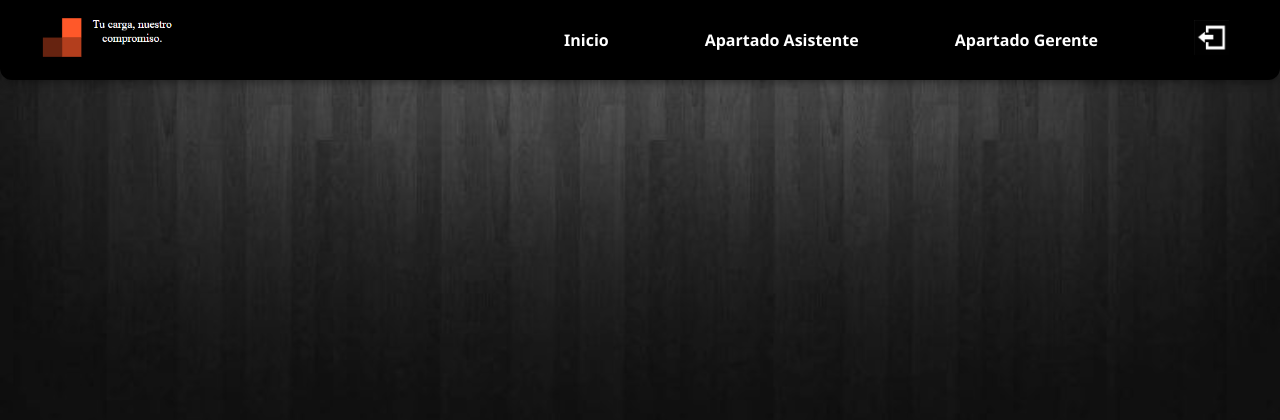
After one commit to Danii1314/2entregablephp, a PHP site: page /templates/Components/php/navbarInscrVehicular.php in a window 1280 px wide. The commit adds this page. Shown: the top 420 px of the page. Run offline with PHP 8.4, Linux system fonts and the light colour scheme.

Commit message:
Ui Asistente, arreglo Registro Vehicular

```diff
--- a/templates/Components/NvarGerente.php
+++ b/templates/Components/NvarGerente.php
@@ -15,7 +15,7 @@
       <ul>
         <li><a href="/Visualestudio/2entregablephp/assets/php/ApartadoGerente/Inicio.php">Inicio</a></li>
         <li><a href="/Visualestudio/2entregablephp/assets/php/ApartadoGerente/Inscripcion.php">Inscripcion<br> De Empleados</a></li>
-        <li><a href="/Visualestudio/2entregablephp/assets/php/ApartadoGerente/InscripcionVehiculo.php">Registrar <br>Vehiculos</a></li>
+        <li><a href="/Visualestudio/2entregablephp/templates/Components/php/inscripcionVehicular.php">Registrar <br>Vehiculos</a></li>
         <li><a href="/Visualestudio/2entregablephp/assets/php/ApartadoGerente/Contabilidad.php">Contabilidad</a></li>
         <li>
           <a href="/Visualestudio/2entregablephp/Html/ApartadoUsarios/ApartadoUsuario.php">
--- a/assets/Css/ApartadoGerente/inscripicionVehiculo.css
+++ b/templates/Components/css/inscripcionVehicular.css
@@ -1,5 +1,5 @@
 body {
-    background-image: url("../../Images/mantenimientosCorrectivos.jpg");
+    background-image: url("/Visualestudio/2entregablephp/assets/Images/mantenimientosCorrectivos.jpg");
     font-family: Arial, sans-serif;
     color: #fff;
     margin: 0;
--- /dev/null
+++ b/templates/Components/css/navbarInscrVehicular.css
@@ -0,0 +1,206 @@
+/* navbarAsistente.css */
+* { margin: 0; padding: 0; box-sizing: border-box; }
+
+body {
+  background-image: url("/Visualestudio/2entregablephp/assets/Images/mantenimientosCorrectivos.jpg");
+  background-size: cover; /* Asegura que la imagen cubra toda la pantalla */
+  background-position: center;
+  font-family: 'Segoe UI', sans-serif;
+  padding-top: 80px; /* Ajuste del padding superior para que no quede cubierto por la navbar fija */
+  color: #fff;
+}
+
+/* Barra de navegación */
+header {
+    position: fixed;
+    top: 0;
+    left: 0;
+    width: 100%;
+    height: 80px; /* Ajusta a la altura real de tu header */
+    display: flex;
+    align-items: center;
+    justify-content: space-between; /* Alinea el logo a la izquierda y la navegación a la derecha */
+    background-color: #000;
+    color: #fff;
+    padding: 0 1rem;
+    z-index: 999;
+    border-bottom-left-radius: 12px;
+    border-bottom-right-radius: 12px;
+    box-shadow: 0 2px 8px rgba(0, 0, 0, 0.4);
+  }
+
+  /* Logo */
+  header .logo img {
+    height: 70px;
+    padding-right: 55px;
+  }
+
+  /* Navegación */
+  nav ul {
+    display: flex; /* Cambiado a flex */
+    list-style: none;
+    gap: 6rem;
+    align-items: center;
+    flex-wrap: nowrap;
+    justify-content: flex-end; /* Alinea los items hacia la derecha */
+  }
+
+  nav ul li {
+    white-space: nowrap;
+    position: relative; /* Necesario para colocar la línea */
+  }
+
+  nav ul li a {
+    color: #fff;
+    text-decoration: none;
+    font-weight: bold;
+    font-size: 1rem;
+    transition: color .2s ease;
+    position: relative; /* Necesario para la línea */
+  }
+
+  nav ul li a::before {
+    content: ''; /* Genera la línea */
+    position: absolute;
+    bottom: -5px; /* Ajusta la posición de la línea */
+    left: 0;
+    width: 100%;
+    height: 2px; /* Grosor de la línea */
+    background-color: #fff;
+    transform: scaleX(0); /* Empieza invisible */
+    transform-origin: right;
+    transition: transform 0.3s ease-out;
+  }
+
+  nav ul li a:hover::before {
+    transform: scaleX(1); /* Hace que la línea se expanda de derecha a izquierda */
+    transform-origin: left; /* La animación se inicia desde la izquierda */
+  }
+
+  nav ul li a:hover {
+    color: #c2c7dd;
+  }
+
+  nav ul li.logout img {
+    height: 35px;
+    padding: 0 1rem 0 0;
+  }
+
+
+/* Formulario */
+.form-wrapper {
+  display: flex;
+  justify-content: center;
+  align-items: center;
+  min-height: calc(100vh - 80px); /* Ajuste si tu navbar tiene otro alto */
+  padding-top: 20px;
+}
+
+.form {
+  display: flex;
+  flex-direction: column;
+  gap: 15px;
+  max-width: 400px;
+  padding: 25px;
+  border-radius: 20px;
+  background-color: #1a1a1a;
+  color: #fff;
+  border: 1px solid #333;
+  margin: auto;
+}
+
+.title {
+  font-size: 28px;
+  font-weight: 600;
+  letter-spacing: -1px;
+  position: relative;
+  display: flex;
+  align-items: center;
+  padding-left: 30px;
+  color: #00bfff;
+  margin-bottom: 10px;
+}
+
+.title::before {
+  content: "";
+  position: absolute;
+  left: 0;
+  width: 12px;
+  height: 12px;
+  border-radius: 50%;
+  background-color: #00bfff;
+  animation: pulse 1.2s infinite ease-out;
+}
+
+@keyframes pulse {
+  from {
+    transform: scale(0.9);
+    opacity: 1;
+  }
+  to {
+    transform: scale(1.8);
+    opacity: 0;
+  }
+}
+
+.message {
+  font-size: 14.5px;
+  color: rgba(255, 255, 255, 0.7);
+  margin-bottom: 15px;
+}
+
+label {
+  font-size: 14px;
+  color: rgba(255, 255, 255, 0.85);
+  display: flex;
+  flex-direction: column;
+}
+
+.input,
+select {
+  background-color: #333;
+  color: #fff;
+  width: 100%;
+  padding: 10px;
+  outline: none;
+  border: 1px solid rgba(105, 105, 105, 0.4);
+  border-radius: 10px;
+  font-size: 15px;
+  margin-top: 5px;
+}
+
+input[type="checkbox"] {
+  margin-right: 10px;
+  transform: scale(1.2);
+}
+
+label input[type="checkbox"] {
+  display: inline-block;
+  width: auto;
+  margin-top: 0;
+  margin-right: 8px;
+}
+
+p {
+  margin: 5px 0 0 0;
+  font-size: 14px;
+  color: #00bfff;
+  font-weight: bold;
+}
+
+.submit {
+  border: none;
+  outline: none;
+  padding: 12px;
+  border-radius: 10px;
+  color: #fff;
+  font-size: 16px;
+  background-color: #00bfff;
+  cursor: pointer;
+  transition: background-color 0.3s ease;
+  margin-top: 10px;
+}
+
+.submit:hover {
+  background-color: #00bfff96;
+}
--- a/templates/Components/navbarAsistente.php
+++ b/templates/Components/navbarAsistente.php
@@ -15,7 +15,7 @@
   <nav>
     <ul>
       <li><a href="/inicio.php">Inicio</a></li>
-      <li><a href="/registerVehicle.php">Registrar vehículos</a></li>
+      <li><a href="/Visualestudio/2entregablephp/templates/Components/php/inscripcionVehicular.php">Registrar vehículos</a></li>
       <li><a href="/preventiveMaintenance.php">Mantenimientos<br>preventivos</a></li>
       <li><a href="/freightRecord.php">Registro fletes</a></li>
       <li><a href="/assignFreight.php">Asignación de fletes</a></li>
--- a/assets/php/ApartadoGerente/InscripcionVehiculo.php
+++ b/templates/Components/php/inscripcionVehicular.php
@@ -4,11 +4,11 @@
 <head>
   <meta charset="UTF-8">
   <title>Registro de Vehículo</title>
-  <link rel="stylesheet" href="/Visualestudio/2entregablephp/assets/Css/ApartadoGerente/inscripicionVehiculo.css">
+  <link rel="stylesheet" href="/Visualestudio/2entregablephp/templates/Components/css/inscripcionVehicular.css">
 </head>
 <body>
 
-<?php include $_SERVER['DOCUMENT_ROOT'] . "/Visualestudio/2entregablephp/templates/Components/NvarGerente.php"; ?>
+<?php include $_SERVER['DOCUMENT_ROOT'] . "/Visualestudio/2entregablephp/templates/Components/php/navbarInscrVehicular.php"; ?>
 
   <div class="form-wrapper">
     <form class="form" action="procesar_vehiculo.php" method="POST">
--- /dev/null
+++ b/templates/Components/php/navbarInscrVehicular.php
@@ -0,0 +1,40 @@
+<?php
+/**
+ * navbarAsistente.php
+ * Componente de barra de navegación para Xpedite Freight.
+ */
+?>
+<!DOCTYPE html>
+<html lang="es">
+<head>
+  <meta charset="UTF-8">
+  <meta name="viewport" content="width=device-width, initial-scale=1.0">
+  <title>Xpedite Freight - Barra de navegación</title>
+  <link rel="stylesheet" href="/Visualestudio/2entregablephp/templates/Components/css/navbarInscrVehicular.css">
+</head>
+<body>
+
+<header>
+  <div class="logo">
+    <a href="/inicio.php">
+      <img src="/Visualestudio/2entregablephp/assets/Images/image%20(1).png"
+           alt="Logo Xpedite Freight">
+    </a>
+  </div>
+
+  <nav>
+    <ul>
+      <li><a href="/Visualestudio/2entregablephp/assets\php\ApartadoUsarios\ApartadoUsuario.php">Inicio</a></li>
+      <li><a href="/Visualestudio/2entregablephp/assets/php/ApartadoAsistente/auxiliaresAsistente.php">Apartado Asistente</a></li>
+      <li><a href="/Visualestudio/2entregablephp/assets/php/ApartadoGerente/inicio.php">Apartado Gerente</a></li>
+      <li class="logout">
+        <a href="/logout.php" title="Cerrar sesión">
+        <img src="/Visualestudio/2entregablephp/assets/Images/IconoCerrarSecion.jpg" alt="Cerrar sesión" style="height: 35px; padding-left: 0%; padding-right: 35px;">
+        </a>
+      </li>
+    </ul>
+  </nav>
+</header>
+
+</body>
+</html>
```
Also changed, not shown: assets/Css/ApartadoAsistente/estiloAsistente.css (+0 -31 lines), assets/Css/components/navbarAsistente.css (+24 -5 lines), assets/php/ApartadoAsistente/auxiliaresAsistente.php (+0 -19 lines).
